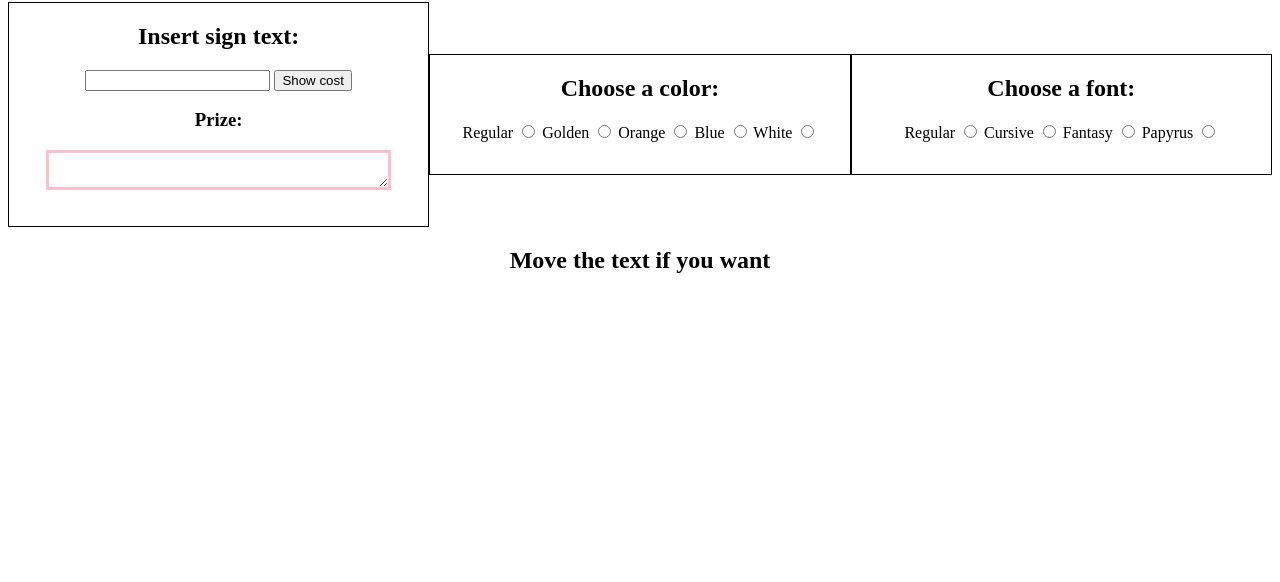
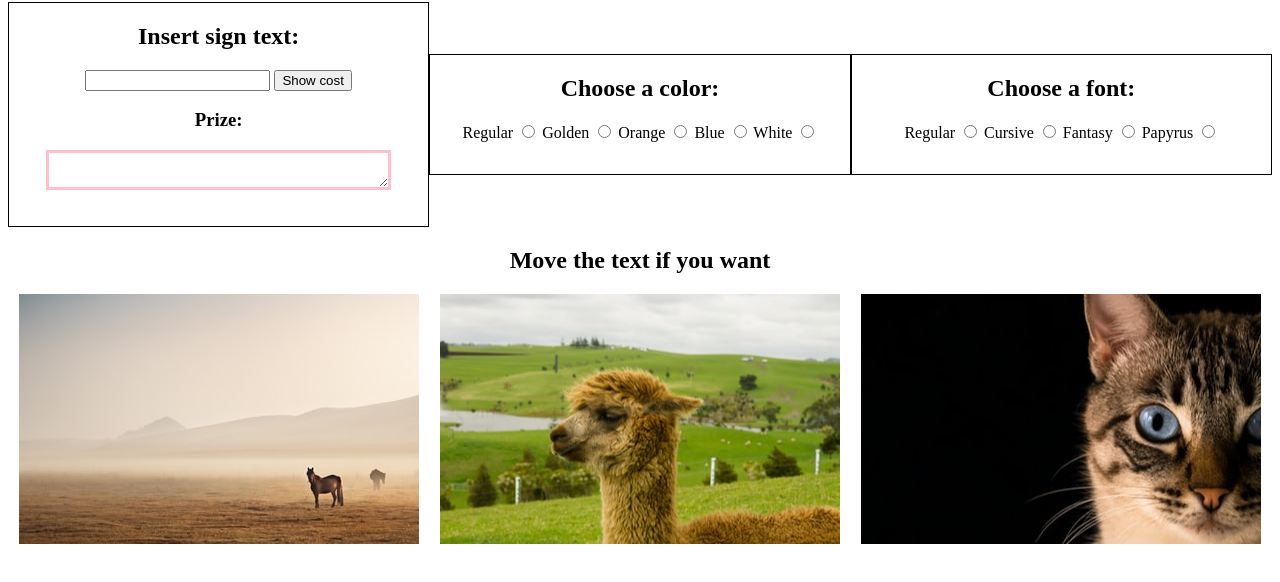
Before and after one commit to Hogganvik/Sign-shop, a plain HTML site: page index.html in a window 1280 px wide. Shown: the part 78-660 px from the top of the page. Drawn offline with Linux system fonts and the light colour scheme; the site is published under a folder, as on GitHub Pages, so addresses that start at the root find nothing.

Commit message:
Update style.css
Forgot correct url with "..". Now the images will show :)

```diff
--- a/css/style.css
+++ b/css/style.css
@@ -42,15 +42,15 @@
 }
 
 .sign-one {
-  background-image: url('/images/horse.jpg');
+  background-image: url('../images/horse.jpg');
 }
 
 .sign-two {
-  background-image: url('/images/lama.jpg');
+  background-image: url('../images/lama.jpg');
 }
 
 .sign-three {
-  background-image: url('/images/cat.jpg');
+  background-image: url('../images/cat.jpg');
 }
 
  .overlay {
```
